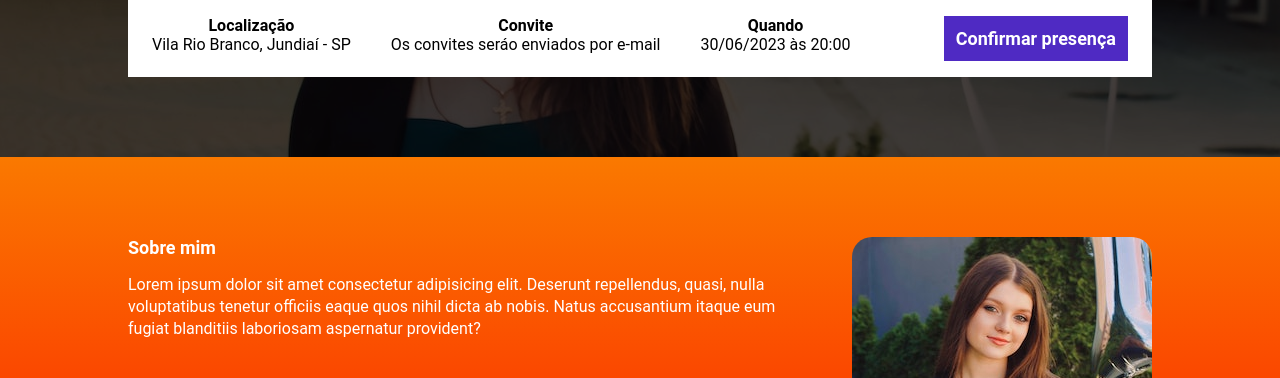
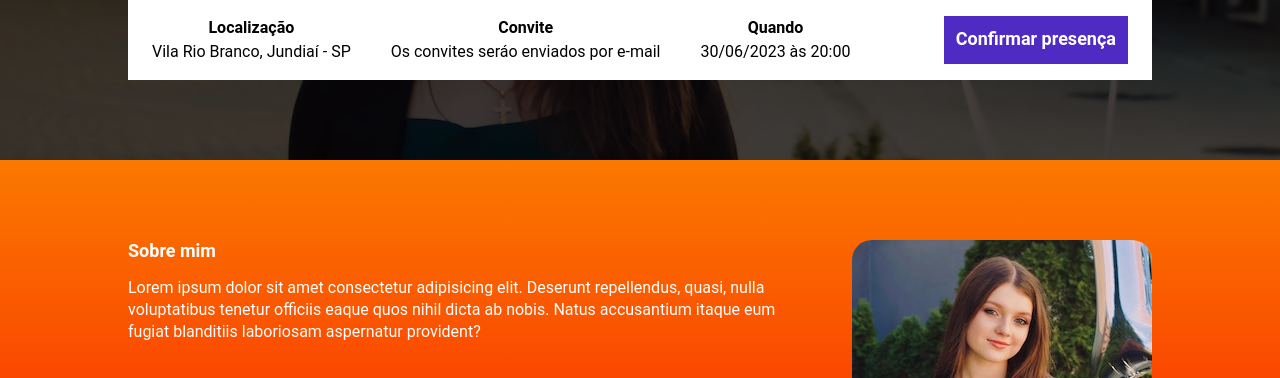
Before and after one commit to FelipeMoraesPalomo/ex_m22, a website built with Parcel: page src/index.html in a window 1280 px wide. Shown: the part 422-800 px from the top of the page. Built offline with nearby package versions, Linux system fonts and the light colour scheme.

Commit message:
ultimos ajustes

```diff
--- a/src/styles/components/_buttons.scss
+++ b/src/styles/components/_buttons.scss
@@ -8,6 +8,10 @@
     text-align: center;
     overflow-wrap: break-word;
 
+    &:hover{
+        background-color: darken(variables.$purple, 20%)
+    }
+
     &--primary{
         color: #fff;
         background-color: variables.$purple;
--- a/src/styles/components/_infos_bar.scss
+++ b/src/styles/components/_infos_bar.scss
@@ -11,9 +11,11 @@
     &__list{
         display: flex;
         list-style: none;
+        align-items: center;
         gap: 40px;
 
         &__item{
+            line-height: 24px;
 
             b{
                 display: block;
```
